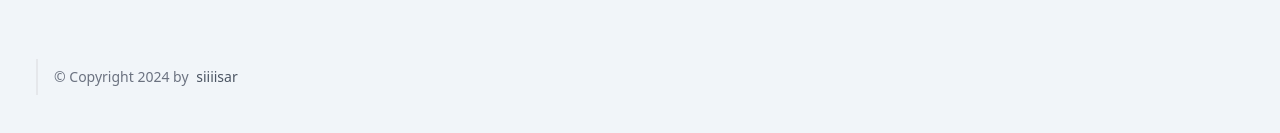
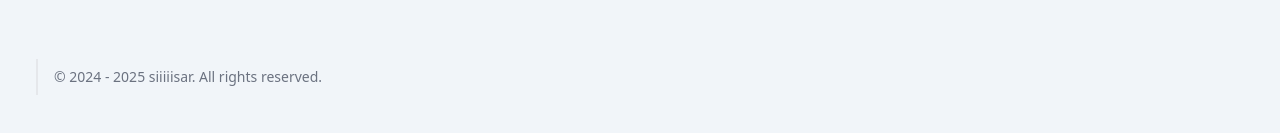
Before and after one commit to siiiiisar/my-blog, a SvelteKit app: page /about in a window 1280 px wide. Shown: the part 381-514 px from the top of the page. Built offline with nearby package versions, Linux system fonts and the light colour scheme; no server answers.

Commit message:
Copyright更新

```diff
--- a/src/components/Footer.svelte
+++ b/src/components/Footer.svelte
@@ -3,13 +3,7 @@
 		<p
 			class="text-sm text-gray-500 sm:ml-4 sm:pl-4 sm:border-l-2 sm:border-gray-200 sm:py-2 sm:mt-0 mt-4"
 		>
-			&copy; Copyright 2024 by
-			<a
-				href="https://x.com/siiiiisar"
-				class="text-gray-600 ml-1"
-				rel="noopener noreferrer"
-				target="_blank">siiiisar</a
-			>
+			&copy; 2024 - 2025 siiiiisar. All rights reserved.
 		</p>
 	</div>
 </footer>
```
